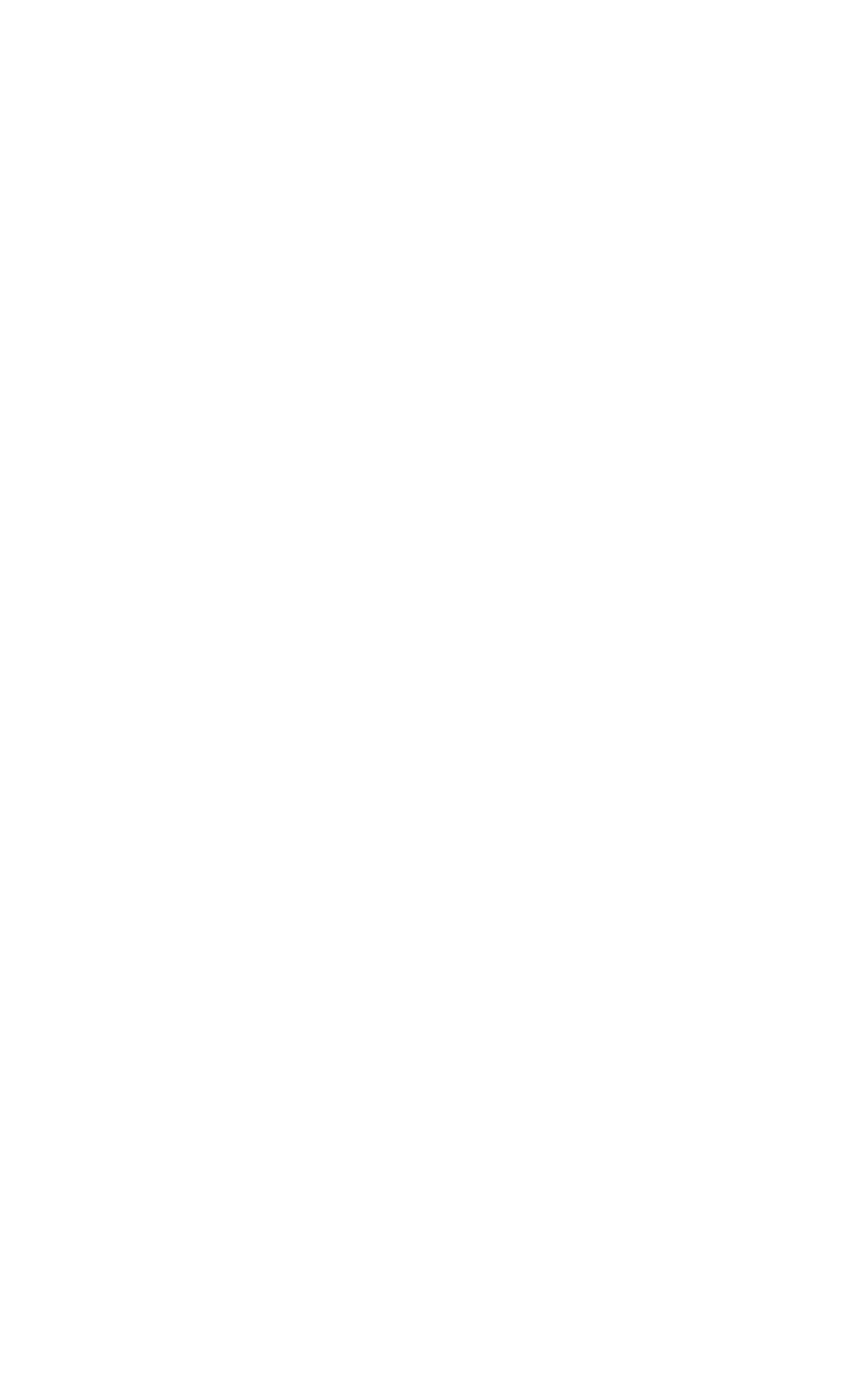
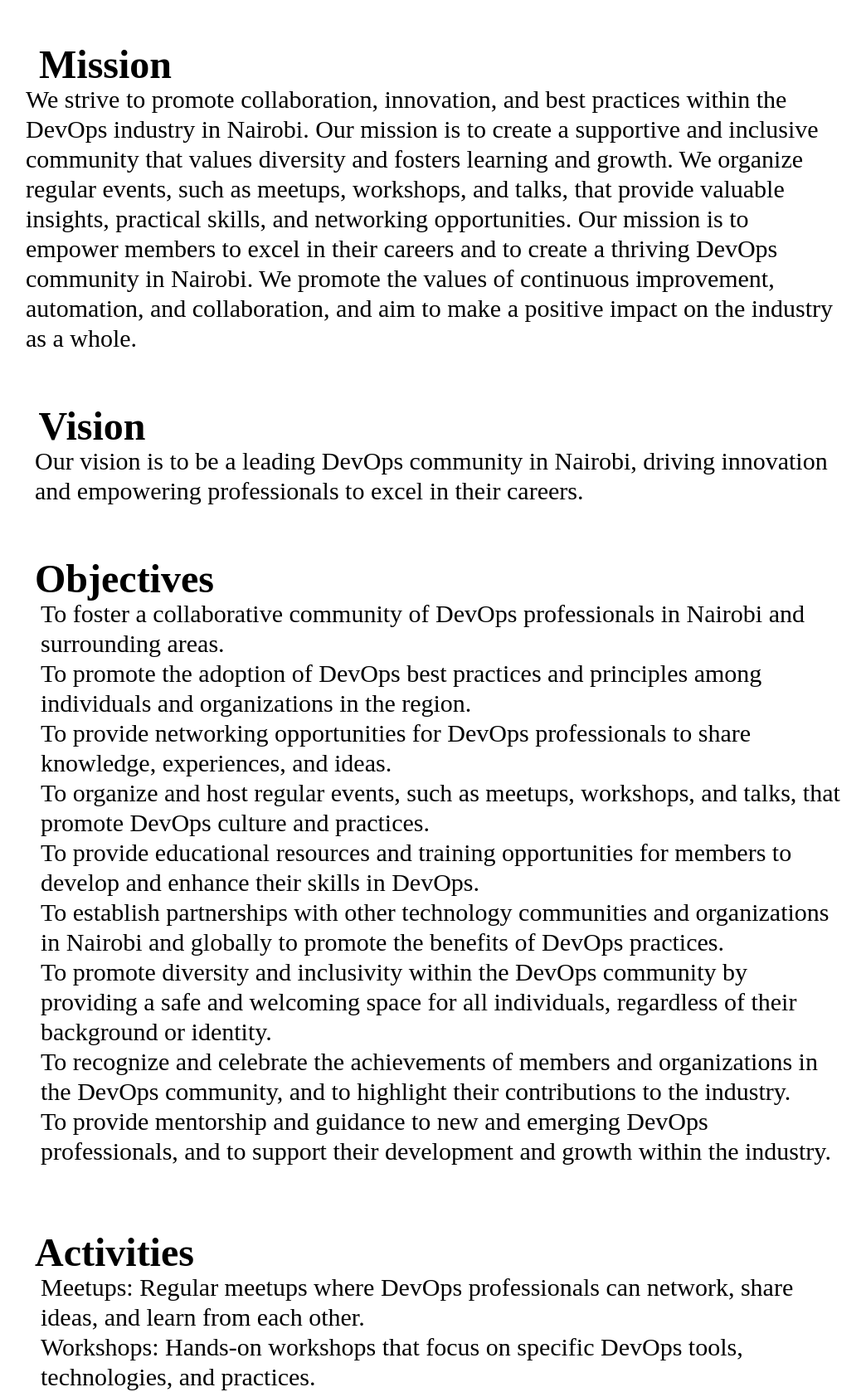
Before and after one commit to Nabhany/ndc, a React (Create React App) app: page /about in a window 1280 px wide. Shown: the part 1119-2797 px from the top of the page at 83% size, without its empty margins (129-1173 px from the left). Before the commit the page ends 800 px from the top, so only its background shows below. Built offline with nearby package versions, Linux system fonts and the light colour scheme.

Commit message:
updated about us

```diff
--- a/src/components/About.jsx
+++ b/src/components/About.jsx
@@ -3,8 +3,106 @@ import React from 'react'
 function About() {
   return (
     <div>
-      <p>About us</p>
+
+    <div className="bg-[url()] bg-cover bg-50%_50% bg-blend-normal bg-no-repeat flex flex-col mb-24">
+      <div className="bg-black/79 flex flex-col h-[889px] shrink-0 pt-56 pb-[299px] px-24">
+        <div className="text-center text-5xl font-['Poppins'] font-bold text-white ml-8">
+          The Nairobi DevOps Community is led by a group of dedicated individuals
+          who are passionate about promoting the growth and success of the DevOps
+          industry in Nairobi and beyond. Our leadership team is composed of
+          experienced professionals from the tech field.
+        </div>
+      </div>
     </div>
+    <div className="text-center text-5xl font-['Poppins'] font-bold self-start ml-40 w-48">
+      Mission
+    </div>
+    <div className="text-3xl font-['Poppins'] h-[6.88%] mb-16 ml-40 mr-[140px]">
+      We strive to promote collaboration, innovation, and best practices within
+      the DevOps industry in Nairobi. Our mission is to create a supportive and
+      inclusive community that values diversity and fosters learning and growth.
+      We organize regular events, such as meetups, workshops, and talks, that
+      provide valuable insights, practical skills, and networking opportunities.
+      Our mission is to empower members to excel in their careers and to create a
+      thriving DevOps community in Nairobi. We promote the values of continuous
+      improvement, automation, and collaboration, and aim to make a positive
+      impact on the industry as a whole.
+    </div>
+    <div className="text-center text-5xl font-['Poppins'] font-bold self-start ml-40 w-40">
+      Vision
+    </div>
+    <div className="text-3xl font-['Poppins'] h-[1.86%] mb-16 ml-[171px] mr-32">
+      Our vision is to be a leading DevOps community in Nairobi, driving
+      innovation and empowering professionals to excel in their careers.
+      <br />
+    </div>
+    <div className="text-5xl font-['Poppins'] font-bold self-start ml-[171px] w-64">
+      Objectives
+    </div>
+    <div className="text-3xl font-['Poppins'] h-[16.69%] mb-20 ml-[178px] mr-32">
+      To foster a collaborative community of DevOps professionals in Nairobi and
+      surrounding areas.
+      <br />
+      To promote the adoption of DevOps best practices and principles among
+      individuals and organizations in the region.
+      <br />
+      To provide networking opportunities for DevOps professionals to share
+      knowledge, experiences, and ideas.
+      <br />
+      To organize and host regular events, such as meetups, workshops, and talks,
+      that promote DevOps culture and practices.
+      <br />
+      To provide educational resources and training opportunities for members to
+      develop and enhance their skills in DevOps.
+      <br />
+      To establish partnerships with other technology communities and
+      organizations in Nairobi and globally to promote the benefits of DevOps
+      practices.
+      <br />
+      To promote diversity and inclusivity within the DevOps community by
+      providing a safe and welcoming space for all individuals, regardless of
+      their background or identity.
+      <br />
+      To recognize and celebrate the achievements of members and organizations in
+      the DevOps community, and to highlight their contributions to the industry.
+      <br />
+      To provide mentorship and guidance to new and emerging DevOps professionals,
+      and to support their development and growth within the industry.
+    </div>
+    <div className="text-5xl font-['Poppins'] font-bold self-start ml-[171px] w-56">
+      Activities
+    </div>
+    <div className="text-3xl font-['Poppins'] h-[11.04%] mb-12 ml-[178px] mr-32">
+      Meetups: Regular meetups where DevOps professionals can network, share
+      ideas, and learn from each other.
+      <br />
+      Workshops: Hands-on workshops that focus on specific DevOps tools,
+      technologies, and practices.
+      <br />
+      Online resources: Access to online resources such as blogs, recordings, and
+      e-books that provide guidance and insights on DevOps practices.
+      <br />
+      Mentoring programs: Pairing experienced DevOps professionals with emerging
+      professionals for mentorship and guidance.
+      <br />
+      Community projects: Collaborative projects within the community that
+      demonstrate the benefits of DevOps practices and technologies.
+      <br />
+      Social events: Non-technical events that allow members of the community to
+      get to know each other on a more personal level and build stronger
+      relationships.
+    </div>
+    <div className="whitespace-nowrap text-5xl font-['Poppins'] font-bold self-start w-[243px] mb-6 ml-[178px]">
+      Our Team
+    </div>
+
+    <div className="whitespace-nowrap text-5xl font-['Poppins'] font-bold self-start w-[313px] mb-6 ml-[179px]">
+      Our Partners
+    </div>
+
+
+
+</div>
   )
 }
 
```
Also changed, not shown: src/assets/devops.jpg (added).
